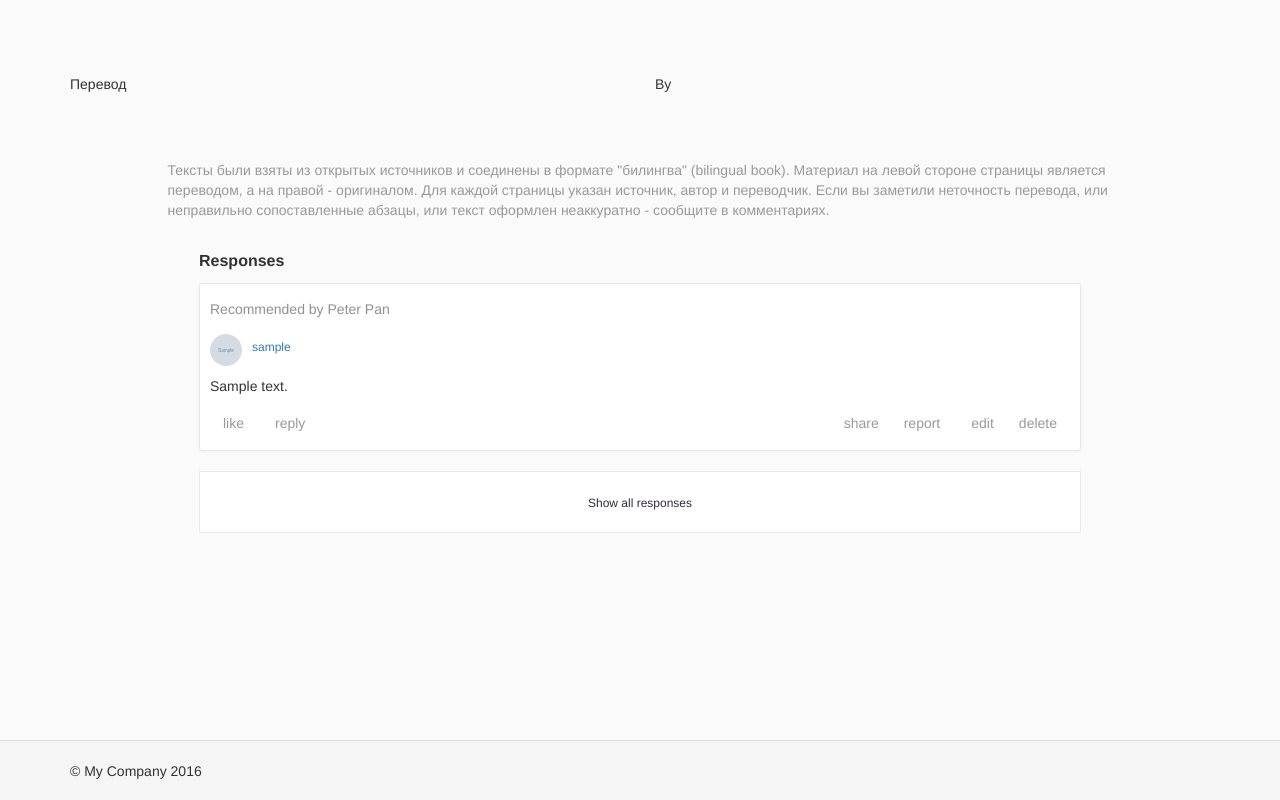
After one commit to pvolyntsev/diglot, a Yii app: template views/prototype/article-comments.php in a window 1280 px wide. The commit adds this page. Run offline with PHP 8.4 and a stand-in for Yii, Linux system fonts and the light colour scheme; the template is opened without the code that fills it: most values are stand-ins (such as "Sample title", 1, 10 or a date in 2020); grey boxes marked "Sample" are stand-in pictures; data that the repository does not hold is empty; some libraries are stand-ins or nearby versions.

Commit message:
[added] шаблон для просмотра списка комментариев
только избранные
без постраничной выдачи
без области добавления комментария

предварительно надо создать фейковых пользователей

php yii users/seed-basic

```diff
--- a/views/layouts/prototype.php
+++ b/views/layouts/prototype.php
@@ -52,6 +52,7 @@
                 <div class="list-group">
                     <a class="list-group-item" href="<?php echo Url::to(['prototype/page', 'entity' => 'article', 'mode' => 'view']);?>">Article/View</a>
                     <a class="list-group-item" href="<?php echo Url::to(['prototype/page', 'entity' => 'article', 'mode' => 'edit']);?>">Article/Edit</a>
+                    <a class="list-group-item" href="<?php echo Url::to(['prototype/page', 'entity' => 'article', 'mode' => 'comments']);?>">Article/Comments</a>
                 </div>
             </div>
             <div class="col col-lg-8">
--- /dev/null
+++ b/views/prototype/article-comments.php
@@ -0,0 +1,86 @@
+<?php
+/**
+ * @var $this yii\web\View
+ * @var $entity
+ * @var $mode
+ *
+ * @var \app\models\User user
+ * @var \app\models\Article $article
+ * @var \app\models\Paragraph[] $paragraphs
+ * @var \app\models\Comment[] $recommendedComments
+ * @var \app\models\Comment[] $commentsPage1
+ * @var \app\models\Comment[] $commentsPage2
+ */
+?>
+
+<?php include(__DIR__.'/article-view.php') ?>
+
+<div class="container comments">
+
+    <div class="comments-heading">
+        <div class="heading-content">
+            <?php if (empty($commentsPage1)) { ?>
+                <span class="comments-heading-title">No responses</span>
+            <?php } else { ?>
+                <span class="comments-heading-title">Responses</span>
+            <?php } ?>
+        </div>
+    </div>
+
+    <?php foreach($recommendedComments as $comment) { ?>
+        <div class="comment-feed">
+            <div class="comment-recommended">
+                <div class="comment-recommender">Recommended by <a href="#">Peter Pan</a></div>
+            </div>
+
+            <div class="float-left comment-card">
+                <div class="card-avatar"><a class="card-avatar" href="#"><img src="/upload/user/<?php echo $comment->user->photo ?>" class="avatar-image u-xs-size32x32"></a></div>
+                <div class="card-summary">
+                    <span class="card-extra"><a href="#"><?php echo $comment->user->username ?></a></span>
+                    <span class="card-extra"><?php echo \yii\timeago\TimeAgo::widget(['timestamp' => $comment->date_created]); ?></span>
+                </div>
+            </div>
+
+            <div class="comment-content"><p><?php echo $comment->comment ?></p></div>
+
+            <div class="comment-extra">
+                <div class="btn-toolbar">
+                        <button class="btn btn-mini">like</button>
+                        <button class="btn btn-mini">reply</button>
+
+                    <div class="btn-group pull-right">
+                        <div class="btn-group">
+                            <button class="btn btn-mini">edit</button>
+                            <button class="btn btn-mini">delete</button>
+                        </div>
+                    </div>
+
+                    <div class="btn-group pull-right">
+                        <div class="btn-group">
+                            <button class="btn btn-mini">share</button>
+                            <button class="btn btn-mini">report</button>
+                        </div>
+                    </div>
+                </div>
+            </div>
+        </div>
+    <?php } ?>
+
+<!--
+    <?php foreach($commentsPage1 as $comment) { ?>
+    <div class="row">
+        <div class="col col-md-2">
+            <?php echo $comment->user->username ?>
+        </div>
+        <div class="col col-md-10">
+            <?php echo $comment->comment ?>
+        </div>
+    </div>
+    <?php } ?>
+-->
+
+    <?php if (!empty($commentsPage1)) { ?>
+        <div class="comments-show-all"><a href="#">Show all responses</a></div>
+    <?php } ?>
+
+</div>
--- a/web/css/comments.css
+++ b/web/css/comments.css
@@ -87,9 +87,32 @@
     .comments .comment-extra .btn {
         background: #fff;
         color: #999;
+        border: 1px solid transparent;
     }
 
     .comments .comment-extra .btn:hover {
-        background: #eee;
+        border: 1px solid #eee;
         color: #333;
+        box-shadow: 0 1px 4px rgba(0,0,0,.04);
     }
+
+    .comments .comments-show-all {
+        display: block;
+        text-align: center;
+        background: #fff;
+        width: 100%;
+        margin-top: 20px;
+        margin-bottom: 0;
+        padding: 20px;
+        border: 1px solid rgba(0,0,0,.09)!important;
+    }
+
+    .comments .comments-show-all a {
+        font-size: 12px;
+        color: #322B3B !important;
+        text-decoration: none;
+    }
+
+    .comments .comments-show-all a:hover {
+        color: #0000FF;
+    }
```
Also changed, not shown: assets/fixtures/article/things-everyone-should-do-code-review/comments.php (added, +54 -0 lines), commands/UsersController.php (added, +59 -0 lines), controllers/PrototypeController.php (+9 -0 lines), models/User.php (+49 -0 lines).
